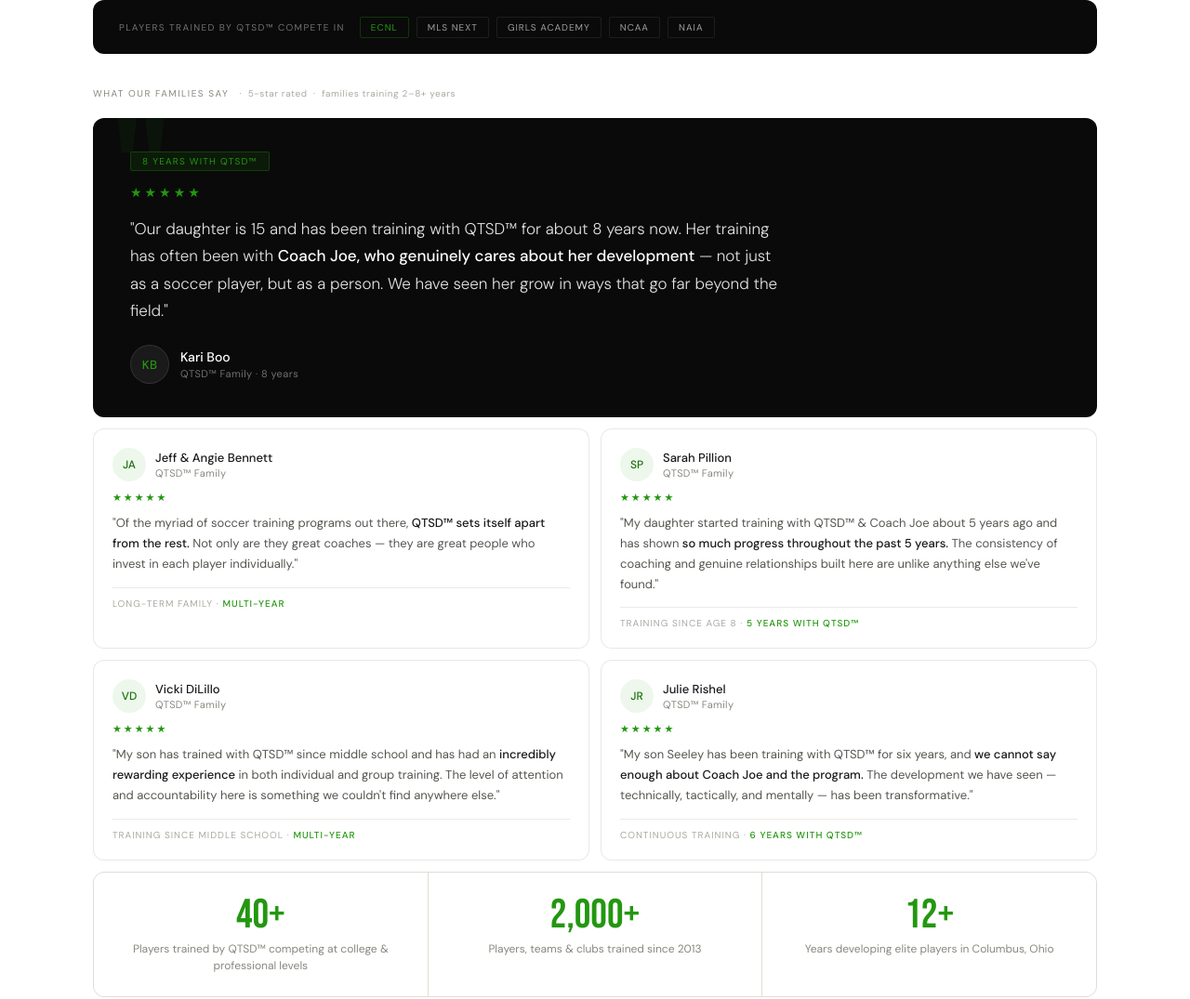
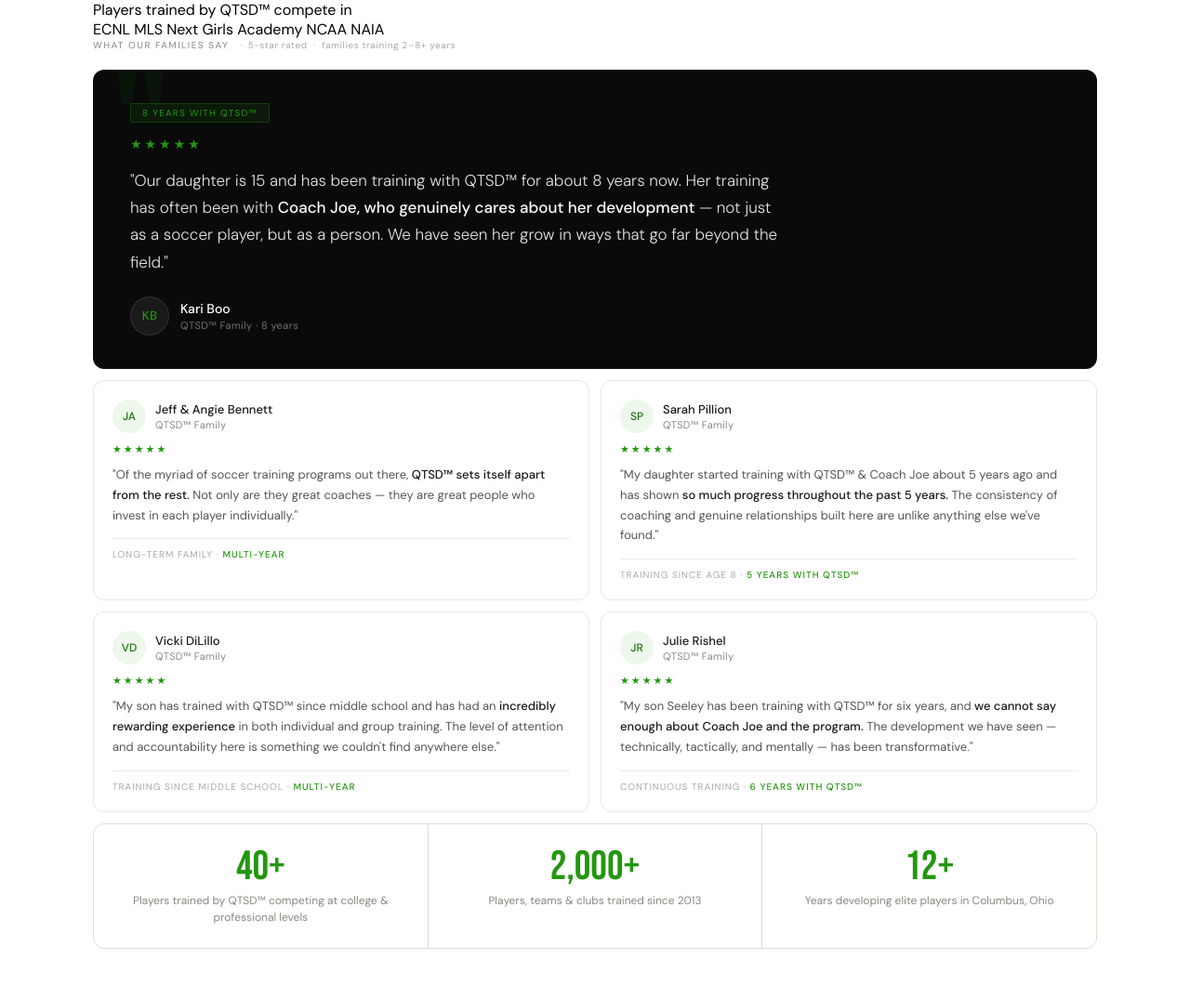
Before and after one commit to Soccerguyo15/QTSD-Testimonial, a plain HTML site: page index.html in a window 1280 px wide. Shown: the whole page at 93% size. After the commit the page ends 1053 px from the top, so only its background shows below. Drawn offline with Linux system fonts and the light colour scheme.

Commit message:
Update index.html

```diff
--- a/index.html
+++ b/index.html
@@ -29,46 +29,6 @@
     margin: 0 auto;
     padding: 0 0 2rem;
     background: transparent;
-  }
-
-  /* LEAGUE BAR */
-  .league-bar {
-    background: var(--dark);
-    border-radius: var(--radius);
-    padding: 1.1rem 1.75rem;
-    display: flex;
-    align-items: center;
-    gap: 1rem;
-    margin-bottom: 2.25rem;
-    flex-wrap: wrap;
-  }
-  .league-label {
-    font-size: 10px;
-    letter-spacing: 0.14em;
-    text-transform: uppercase;
-    color: var(--text-muted);
-    white-space: nowrap;
-    flex-shrink: 0;
-  }
-  .league-badges {
-    display: flex;
-    align-items: center;
-    gap: 8px;
-    flex-wrap: wrap;
-  }
-  .league-badge {
-    font-size: 10px;
-    letter-spacing: 0.1em;
-    text-transform: uppercase;
-    color: var(--text-mid);
-    border: 0.5px solid var(--dark-border);
-    padding: 4px 11px;
-    border-radius: 2px;
-    white-space: nowrap;
-  }
-  .league-badge.highlight {
-    border-color: var(--green-border);
-    color: var(--green);
   }
 
   /* SECTION HEADER */
```
